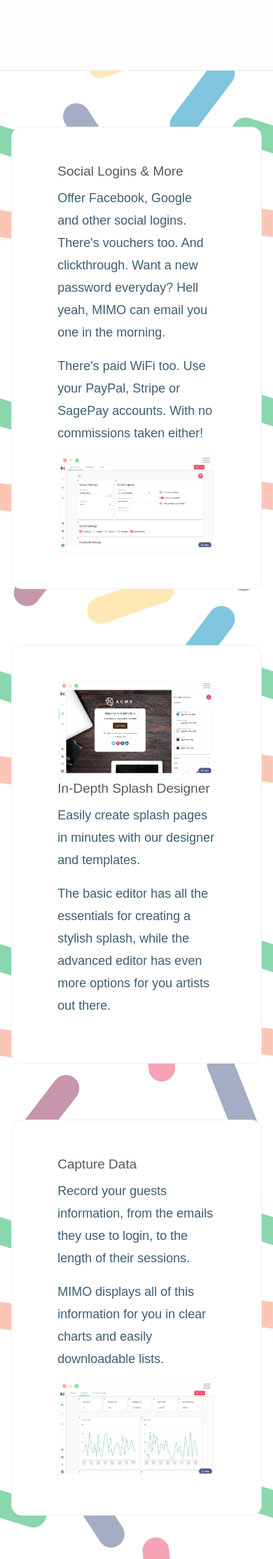
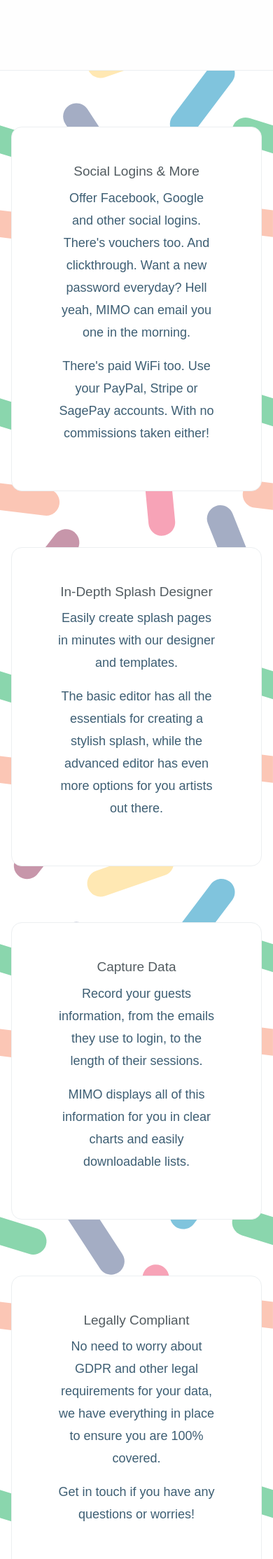
Before and after one commit to mimolabs/mimolabs.github.io, a Jekyll site: the page built from product/splash.html, in a window 390 px wide. Shown: the part 343-2571 px from the top of the page at 70% size. Built offline with Jekyll 4.4.1, drawn with Linux system fonts in a browser that asks for light colours.

Commit message:
mobile layout

```diff
--- a/css/site.css
+++ b/css/site.css
@@ -49,6 +49,10 @@ p small {
 body, html {
   font-family: 'Source Sans Pro', sans-serif;
   color: rgba(13, 54, 80, 0.8);;
+}
+
+.text-center ul {
+  display: inline-block;
 }
 
 /*Nav Bar*/
--- a/index.html
+++ b/index.html
@@ -104,7 +104,7 @@ description: WiFi splash pages and email capture for cafes, hotels and small bus
 
       <div class="large-11 medium-11 small-11 columns">
         <div class="row align-middle flat-card">
-          <div class="large-6 medium-6 small-12 columns">
+          <div class="large-6 medium-6 small-12 columns text-center medium-text-left">
             <h3>Simple, Affordable, Fair Prices</h3>
             <p><b>Get started from just £19 per month!</b></p>
             <p>Your MIMO account will include:</p>
@@ -118,7 +118,7 @@ description: WiFi splash pages and email capture for cafes, hotels and small bus
               <li>Works with all your favourite WiFi devices</li>
             </ul>
           </div>
-          <div class="large-6 medium-6 small-12 columns">
+          <div class="large-6 medium-6 small-12 columns hide-for-small-only">
             <img src="/images/pages/person.jpg" alt="capture valuable information about your guests"></img>
           </div>
         </div>
@@ -140,7 +140,7 @@ description: WiFi splash pages and email capture for cafes, hotels and small bus
               </div>
             </div>
           </div>
-          <div class="large-6 medium-6 small-12 columns">
+          <div class="large-6 medium-6 small-12 columns text-center medium-text-left">
             <h3>Tell me how it works?</h3>
             <p>You'll need a compatible wireless access point from Ubiquiti Unifi, Ruckus VSZ, Meraki, CT or CloudTrax*.</p>
             <p>MIMO connects directly and sets everything up for you. <b>It'll take less than 2 minutes to get started!</b></p>
--- a/product/splash.html
+++ b/product/splash.html
@@ -22,21 +22,21 @@ redirect_from:
       <div class="large-11 medium-11 small-11 columns">
 
         <div class="row align-middle flat-card">
-          <div class="large-6 medium-6 small-12 columns">
+          <div class="large-6 medium-6 small-12 columns text-center medium-text-left">
             <h3>Social Logins & More</h3>
             <p>Offer Facebook, Google and other social logins. There's vouchers too. And clickthrough. Want a new password everyday? Hell yeah, MIMO can email you one in the morning.</p>
             <p>There's paid WiFi too. Use your PayPal, Stripe or SagePay accounts. With no commissions taken either!</p>
           </div>
-          <div class="large-6 medium-6 small-12 columns">
+          <div class="large-6 medium-6 small-12 columns hide-for-small-only">
             <img src="/images/pages/splash-edit.jpg" alt="restrict splash page access"></img>
           </div>
         </div>
 
         <div class="row align-middle flat-card">
-          <div class="large-6 medium-6 small-12 columns">
+          <div class="large-6 medium-6 small-12 columns hide-for-small-only">
             <img src="/images/pages/designer.jpg" alt="design beautiful splash pages"></img>
           </div>
-          <div class="large-6 medium-6 small-12 columns">
+          <div class="large-6 medium-6 small-12 columns text-center medium-text-left">
             <h3>In-Depth Splash Designer</h3>
             <p>Easily create splash pages in minutes with our designer and templates.</p>
             <p>The basic editor has all the essentials for creating a stylish splash, while the advanced editor has even more options for you artists out there.</p>
@@ -44,21 +44,21 @@ redirect_from:
         </div>
 
         <div class="row align-middle flat-card">
-          <div class="large-6 medium-6 small-12 columns">
+          <div class="large-6 medium-6 small-12 columns text-center medium-text-left">
             <h3>Capture Data</h3>
             <p>Record your guests information, from the emails they use to login, to the length of their sessions.</p>
             <p>MIMO displays all of this information for you in clear charts and easily downloadable lists.</p>
           </div>
-          <div class="large-6 medium-6 small-12 columns">
+          <div class="large-6 medium-6 small-12 columns hide-for-small-only">
             <img src="/images/pages/reports.jpg" alt="capture valuable information about your guests"></img>
           </div>
         </div>
 
         <div class="row align-middle flat-card">
-          <div class="large-6 medium-6 small-12 columns">
+          <div class="large-6 medium-6 small-12 columns hide-for-small-only">
             <img src="/images/pages/locked.jpg" alt="100% legally compliant"></img>
           </div>
-          <div class="large-6 medium-6 small-12 columns">
+          <div class="large-6 medium-6 small-12 columns text-center medium-text-left">
             <h3>Legally Compliant</h3>
             <p>No need to worry about GDPR and other legal requirements for your data, we have everything in place to ensure you are 100% covered.</p>
             <p>Get in touch if you have any questions or worries!</p>
```
Also changed, not shown: product/engage.html (+6 -6 lines).
